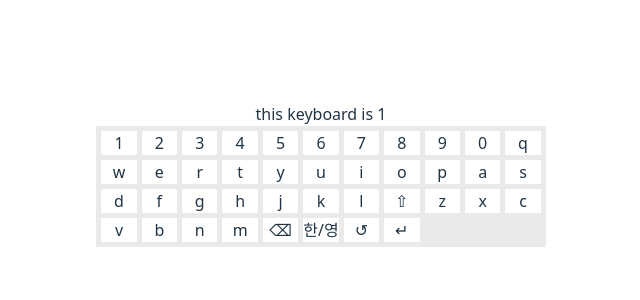
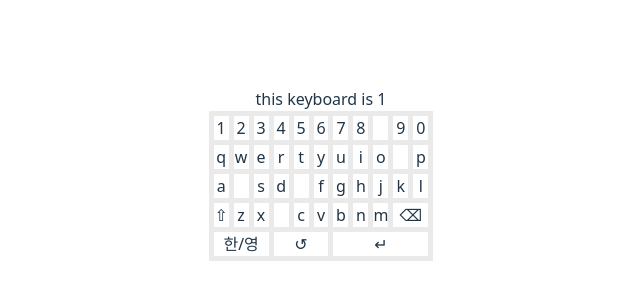
Before and after one commit to ByeolNabi/secure-keypad, a React (Vite) app: page / in a window 1280 px wide. Shown: the part 226-526 px from the top of the page, without its empty margins (319-959 px from the left). Built offline with nearby package versions, Linux system fonts and the light colour scheme.

Commit message:
[fix] 키보드 랜더링 오류 수정
useState에서 깊은 복사를 이용해 키보드 배열을 수정함

```diff
--- a/src/components/SecureKeyboard.tsx
+++ b/src/components/SecureKeyboard.tsx
@@ -4,6 +4,14 @@ import "./SecureKeyboard.css";
 type VirtualKeyboardProps = {
   mode: number;
 };
+
+const KEYBOARD_tmp: Array<Array<string>> = [
+  ["1", "2", "3", "4", "5", "6", "7", "8", "9", "0", " "],
+  ["q", "w", "e", "r", "t", "y", "u", "i", "o", "p", " "],
+  ["a", "s", "d", "f", "g", "h", "j", "k", "l", " "],
+  ["⇧", "z", "x", "c", "v", "b", "n", "m", " ", " ", "⌫"],
+  ["한/영", "↺", "↵"],
+];
 
 const KEYBOARD: Array<Array<string>> = [
   ["1", "2", "3", "4", "5", "6", "7", "8", "9", "0"],
@@ -15,17 +23,18 @@ const KEYBOARD: Array<Array<string>> = [
 
 const VirtualKeyboard: React.FC<VirtualKeyboardProps> = ({ mode }) => {
   const [keyBoardDatas, setKeyBoardDatas] =
-    useState<Array<Array<string>>>(KEYBOARD);
+    useState<Array<Array<string>>>(KEYBOARD_tmp); // " "문자가 없을 때 레이아웃이 무너짐으로 tmp를 초기값으로 한다.
 
-  // 첫 랜더링에서 공백 문제를 랜덤하게 넣자.
   useEffect(() => {
-    setKeyBoardDatas(KEYBOARD);
-    keyBoardDatas[0].splice(Math.floor(Math.random() * 11), 0, " ");
-    keyBoardDatas[1].splice(Math.floor(Math.random() * 11), 0, " ");
-    keyBoardDatas[2].splice(Math.floor(Math.random() * 11), 0, " ");
-    keyBoardDatas[2].splice(Math.floor(Math.random() * 12), 0, " ");
-    keyBoardDatas[3].splice(Math.floor(Math.random() * 8 + 1), 0, " ");
-    setKeyBoardDatas(keyBoardDatas);
+    setKeyBoardDatas((_) => {
+      let tmp = [...KEYBOARD];
+      tmp[0].splice(Math.floor(Math.random() * 11), 0, " ");
+      tmp[1].splice(Math.floor(Math.random() * 11), 0, " ");
+      tmp[2].splice(Math.floor(Math.random() * 11), 0, " ");
+      tmp[2].splice(Math.floor(Math.random() * 12), 0, " ");
+      tmp[3].splice(Math.floor(Math.random() * 8 + 1), 0, " ");
+      return tmp;
+    });
   }, []);
 
   return (
```
